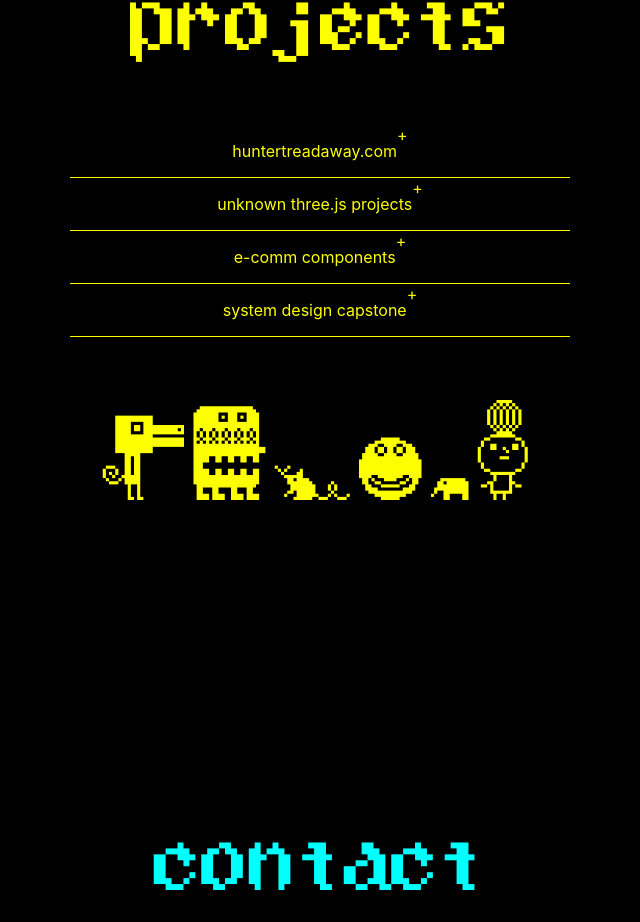
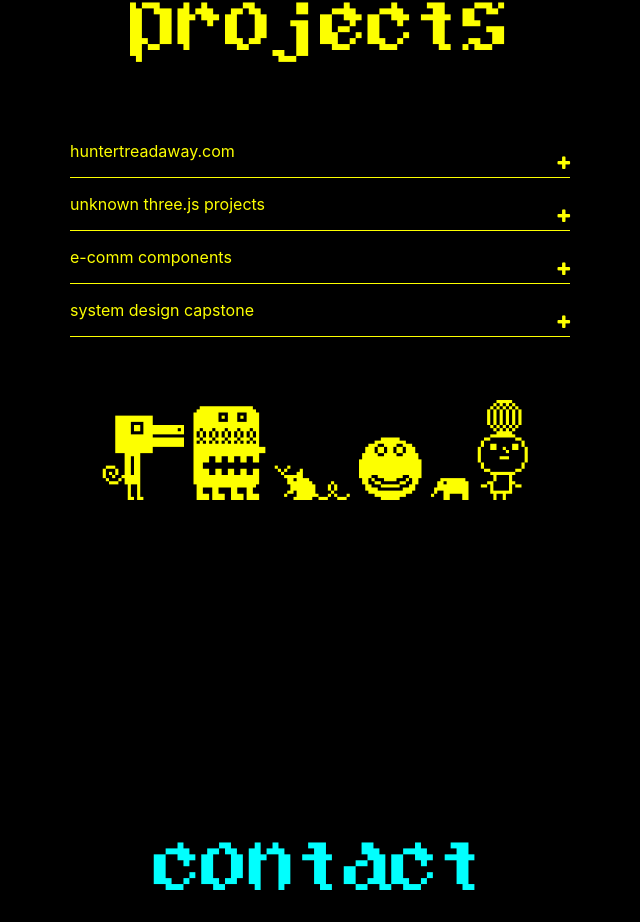
Before and after one commit to huntertread/huntertread.com, a React (Create React App) app: page / in a window 1280 px wide. Shown: the part 1756-2678 px from the top of the page, without its empty margins (320-960 px from the left). Built offline with nearby package versions, Linux system fonts and the light colour scheme.

Commit message:
refactored accordion component to allow for animated open/close icon

```diff
--- a/src/AccordionDrawer/AccordionDrawer.js
+++ b/src/AccordionDrawer/AccordionDrawer.js
@@ -1,29 +1,45 @@
 import React, { useState } from 'react'
 import './accordiondrawer.css'
+
+let counter = 0;
 
 const AccordionDrawer = ({title, content, link}) => {
 
   const [isOpen, setIsOpen] = useState(false)
+  const [iconState, setIconState] = useState('closed')
 
-  if (isOpen === false) {
-    return (
-      <div className="accordion-header">
-        <p>{title}</p>
-        <span onClick={() => setIsOpen(!isOpen)}>+</span>
-      </div>
-    )
-  } else if (isOpen === true) {
-    return (
-      <div className="accordion-drawer-open">
-        <div className="accordion-header">
-          <p>{title}</p>
-          <span onClick={() => setIsOpen(!isOpen)}>x</span>
-        </div>
+  let accContent = null;
+
+  const onClickOpen = () => {
+    if (counter % 2 === 0) {
+      setIsOpen(!isOpen)
+      setIconState('open')
+      counter++
+    } else {
+      setIsOpen(!isOpen)
+      setIconState('closed')
+      counter++
+    }
+  }
+
+  if (isOpen === true) {
+    accContent =
+      <div className="accordion-content">
         <p>{content}</p>
         <a className="project-cta" href={link} target="blank" alt={`go to ${title} source code or live example`}>Go to content source</a>
       </div>
-    )
   }
+
+  return (
+    <div>
+    <div className="accordion-header">
+      <p>{title}</p>
+      <i id={iconState} className="fa fa-plus" onClick={onClickOpen}></i>
+    </div>
+      <div>{accContent}</div>
+    </div>
+
+  )
 }
 
 export default AccordionDrawer
--- a/src/AccordionDrawer/accordiondrawer.css
+++ b/src/AccordionDrawer/accordiondrawer.css
@@ -1,13 +1,13 @@
 .accordion-header {
   display: flex;
   flex-direction: row;
-  justify-content: center;
+  justify-content: space-between;
   margin: auto;
   max-width: 500px;
   border-bottom: 1px solid #fdff00;
 }
 
-.accordion-drawer-open {
+.accordion-content {
   display: flex;
   flex-direction: column;
   justify-content: center;
@@ -17,17 +17,27 @@
 }
 
 .project-cta {
-  text-decoration: none;
+  text-decoration: underline;
   margin: 15px auto;
   height: 30px;
   max-width: 400px;
   min-width: 200px;
-  background-color: #ff0002;
-  color: black;
+  color: #fdff00;
   border-radius: 3px;
+  transition: transform .3s, color .3s;
 }
 
 .project-cta:hover {
   cursor: pointer;
-  background-color: #00ff03;
+  color: white;
+  transform: scale(1.1);
 }
+
+.fa-plus {
+  transition: transform .3s;
+  margin-top: 30px;
+}
+
+#open {
+  transform: rotate(45deg);
+}
```
